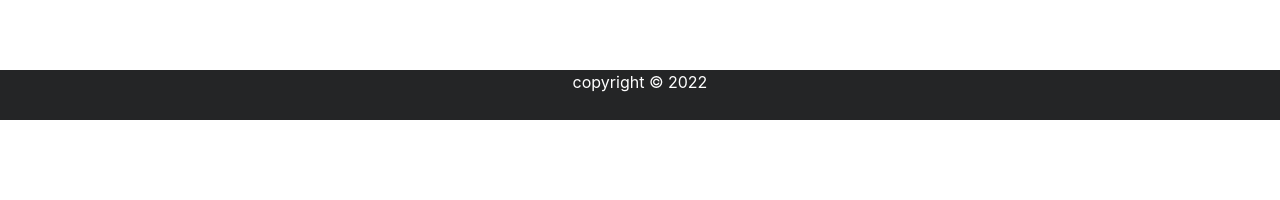
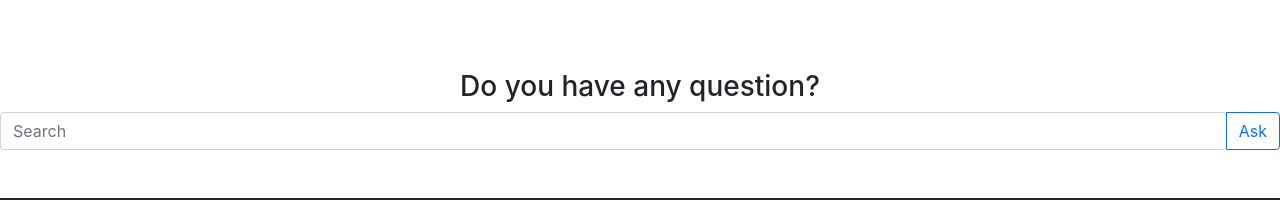
Before and after one commit to dhrubobari/independent-service-provider, a React (Create React App) app: page / in a window 1280 px wide. Shown: the part 1223-1423 px from the top of the page. Before the commit the page ends 1343 px from the top, so only its background shows below. Built offline with nearby package versions, Linux system fonts and the light colour scheme.

Commit message:
an extra section added

```diff
--- /dev/null
+++ b/src/components/Home/AskMeAnything/AskMeAnything.js
@@ -0,0 +1,24 @@
+import React from "react";
+import "./AskMeAnything.css";
+
+const AskMeAnything = () => {
+  return (
+    <div>
+      <h3 className="text-center mt-5">Do you have any question?</h3>
+      <div class="input-group">
+        <input
+          type="search"
+          class="form-control rounded"
+          placeholder="Search"
+          aria-label="Search"
+          aria-describedby="search-addon"
+        />
+        <button type="button" class="btn btn-outline-primary">
+          Ask
+        </button>
+      </div>
+    </div>
+  );
+};
+
+export default AskMeAnything;
--- a/src/components/Home/Home.js
+++ b/src/components/Home/Home.js
@@ -1,4 +1,5 @@
 import React from 'react';
+import AskMeAnything from './AskMeAnything/AskMeAnything';
 import Banner from './Banner/Banner';
 import Services from './Services/Services';
 
@@ -7,6 +8,8 @@ const Home = () => {
         <div>
             <Banner></Banner>
             <Services></Services>
+            {/* one extra section */}
+            <AskMeAnything></AskMeAnything>
         </div>
     );
 };
```
Also changed, not shown: src/components/Home/AskMeAnything/AskMeAnything.css (added).
